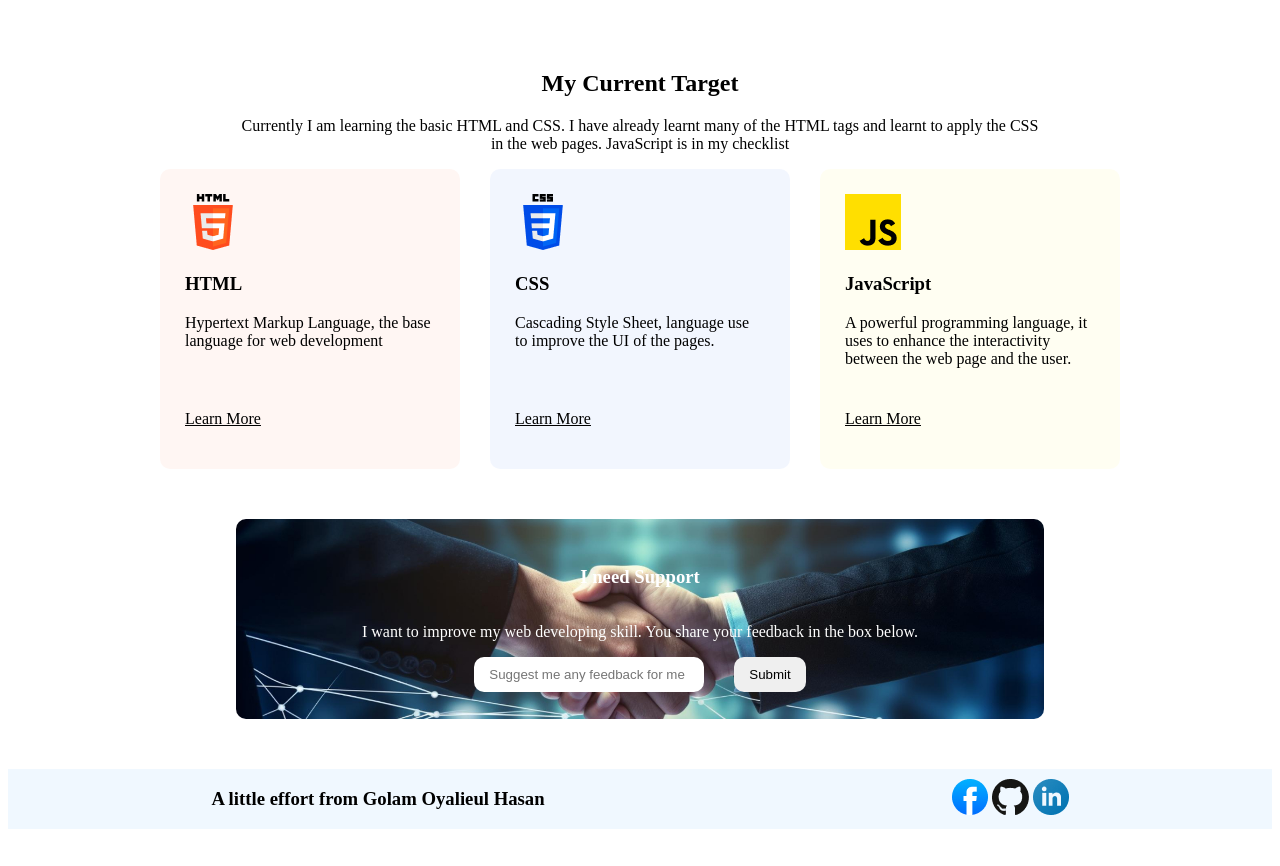
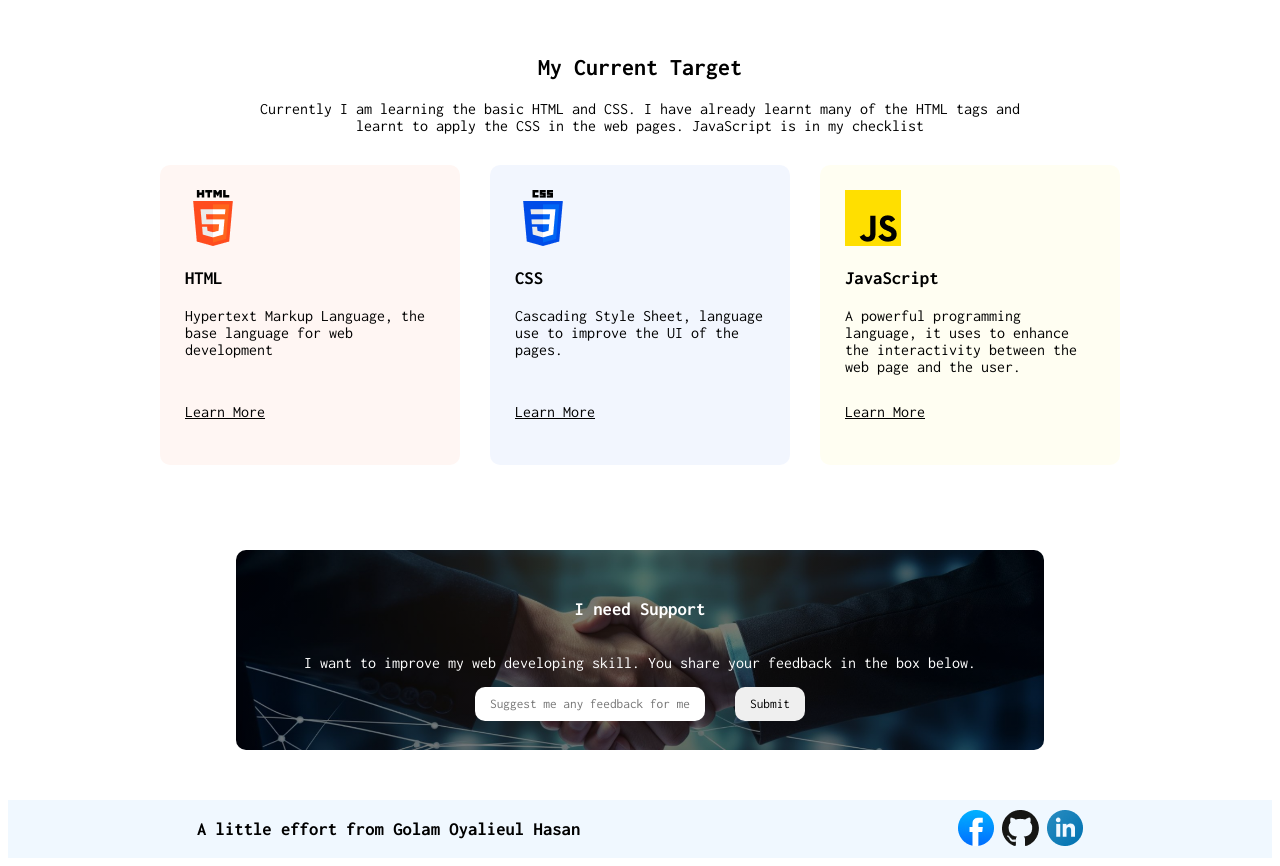
Before and after one commit to oyalieul/ph10_assignment_1, a plain HTML site: page index.html in a window 1280 px wide. Shown: the part 2178-3044 px from the top of the page. Before the commit the page ends 3015 px from the top, so only its background shows below. Drawn offline with Linux system fonts and the light colour scheme.

Commit message:
bug fixed and final review

```diff
--- a/index.html
+++ b/index.html
@@ -107,20 +107,20 @@
             </div>
 
             <!-- all cards -->
-            <div class="d-flex g-4">
+            <div class="d-flex g-4 mtb-15">
                 <!-- cards 1 -->
                 <div style="background-color: rgb(255, 76, 30, 0.05);" class="cards">
                     <img src="images/html.png" alt="" class="cards-img">
                     <h3 class="cards-header">HTML</h3>
                     <p style="height:80px">Hypertext Markup Language, the base language for web development</p>
-                    <a class="cards-link" href="https://www.w3schools.com/html/html_basic.asp">Learn More</a>
+                    <a class="cards-link" target="_blank" href="https://www.w3schools.com/html/html_basic.asp">Learn More</a>
                 </div>
                 <!-- cards 2 -->
                 <div style="background-color: rgb(0, 76, 232, 0.05);" class="cards">
                     <img src="images/css.png" alt="" class="cards-img">
                     <h3 class="cards-header">CSS</h3>
                     <p style="height:80px">Cascading Style Sheet, language use to improve the UI of the pages.</p>
-                    <a class="cards-link" href="https://www.w3schools.com/css/css_intro.asp">Learn More</a>
+                    <a class="cards-link" target="_blank" href="https://www.w3schools.com/css/css_intro.asp">Learn More</a>
                 </div>
                 <!-- cards 3 -->
                 <div style="background-color: rgb(255, 223, 0,0.05) ;" class="cards">
@@ -128,7 +128,7 @@
                     <h3 class="cards-header">JavaScript</h3>
                     <p style="height:80px">A powerful programming language, it uses to enhance the interactivity between
                         the web page and the user.</p>
-                    <a class="cards-link"
+                    <a class="cards-link" target="_blank"
                         href="https://developer.mozilla.org/en-US/docs/Learn/Getting_started_with_the_web/JavaScript_basics">Learn
                         More</a>
                 </div>
@@ -136,7 +136,7 @@
         </section>
 
         <!-- support section -->
-        <Section class="mt-50 d-flex justify-content-center">
+        <Section class="mt-70 d-flex justify-content-center">
             <div class="width-80pt d-flex justify-content-center">
                 <div class="width-80pt bg-img text-white text-center d-flex justify-content-center flex-column">
                     <h3>I need Support</h3>
@@ -156,9 +156,9 @@
                 <h3>A little effort from Golam Oyalieul Hasan</h3>
             </div>
             <div>
-                <a href="https://www.facebook.com/myoyalieul"><img src="images/facebook.png" alt=""></a>
-                <a href="https://github.com/oyalieul"><img src="images/github.png" alt=""></a>
-                <a href="https://www.linkedin.com/in/oyalieul/"><img src="images/linkedin-icon 1.png" alt=""></a>
+                <a href="https://www.facebook.com/myoyalieul" target="_blank"><img src="images/facebook.png" alt=""></a>
+                <a href="https://github.com/oyalieul" target="_blank"><img src="images/github.png" alt=""></a>
+                <a href="https://www.linkedin.com/in/oyalieul/" target="_blank"><img src="images/linkedin-icon 1.png" alt=""></a>
             </div>
         </div>
     </footer>
--- a/styles/styles.css
+++ b/styles/styles.css
@@ -1,3 +1,9 @@
+@import url('https://fonts.googleapis.com/css2?family=Inconsolata:wght@200..900&family=Roboto:ital,wght@0,100;0,300;0,400;0,500;0,700;0,900;1,100;1,300;1,400;1,500;1,700;1,900&display=swap');
+
+*{
+    font-family: "Inconsolata", sans-serif;
+}
+
 .hero-section {
     display: flex;
     align-items: center;
@@ -64,7 +70,10 @@
 }
 
 .bg-img {
-    background-image: url('../images/handshake.jpg');
+    /* background-image: url('../images/handshake.jpg'); */
+    background-image:
+        linear-gradient(to bottom, rgba(0, 0, 0, 0.52), rgba(0, 0, 0, 0.52)),
+        url('../images/handshake.jpg');
     background-position: center;
     background-size: cover;
     background-repeat: no-repeat;
@@ -72,7 +81,7 @@
     border-radius: 10px;
 }
 
-#feedback-input{
+#feedback-input {
     width: 200px;
 }
 
@@ -94,6 +103,10 @@
 
 .mt-50 {
     margin-top: 50px;
+}
+
+.mt-70 {
+    margin-top: 70px;
 }
 
 .align-items-center {
```
